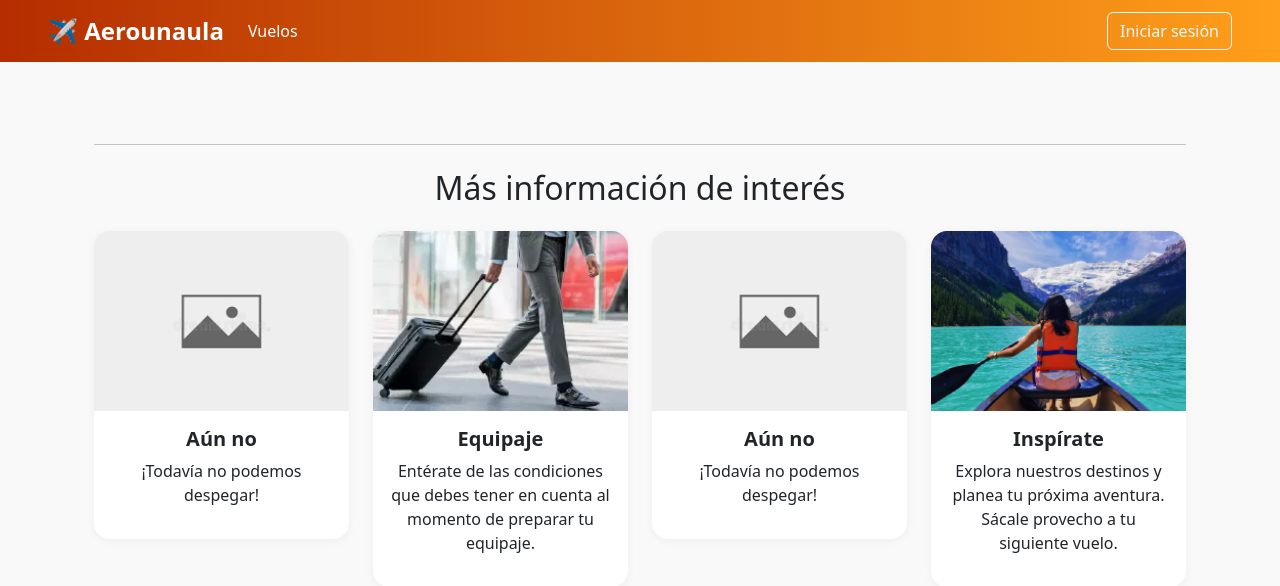
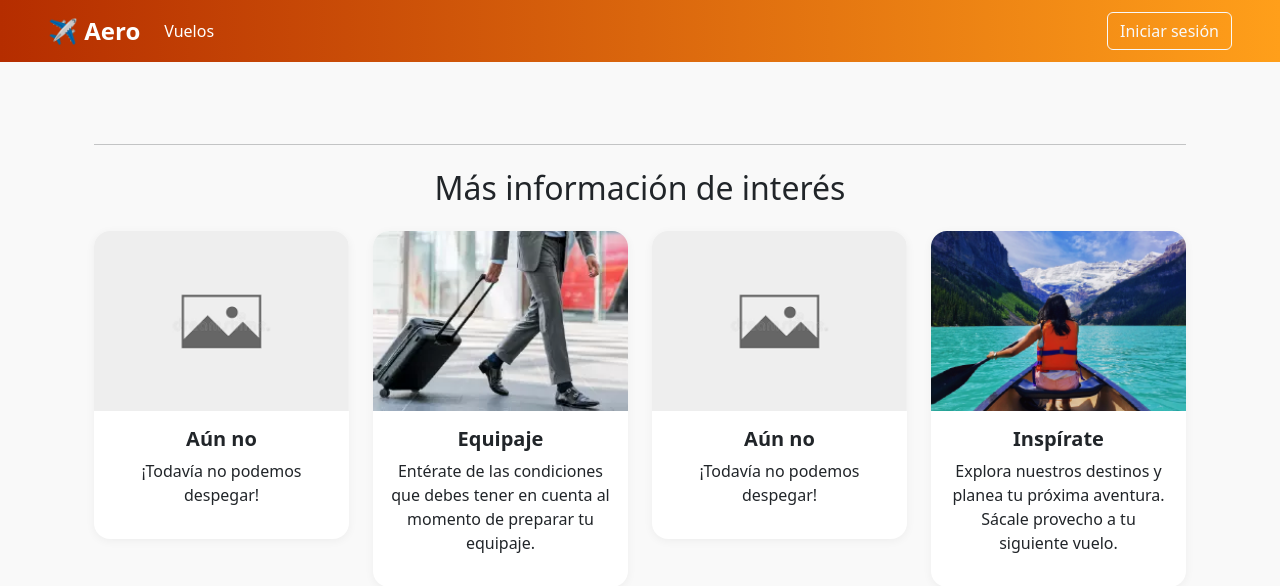
Before and after one commit to Ignacio-Isturiz/Aerounaula, a Django app: page / in a window 1280 px wide. Shown: the top 586 px of the page. Run offline with Django 5.2, Linux system fonts and the light colour scheme.

Commit message:
test deploy with changes in front

```diff
--- a/users/templates/usuarios/base.html
+++ b/users/templates/usuarios/base.html
@@ -15,7 +15,7 @@
 {% if not ocultar_navbar %}
 <nav class="navbar navbar-expand-lg navbar-custom fixed-top">
     <div class="container-fluid px-5">
-        <a class="navbar-brand text-white" href="/">✈ Aerounaula</a>
+        <a class="navbar-brand text-white" href="/">✈ Aero</a>
         <div class="collapse navbar-collapse">
             <ul class="navbar-nav me-auto">
                 <li class="nav-item">
```
